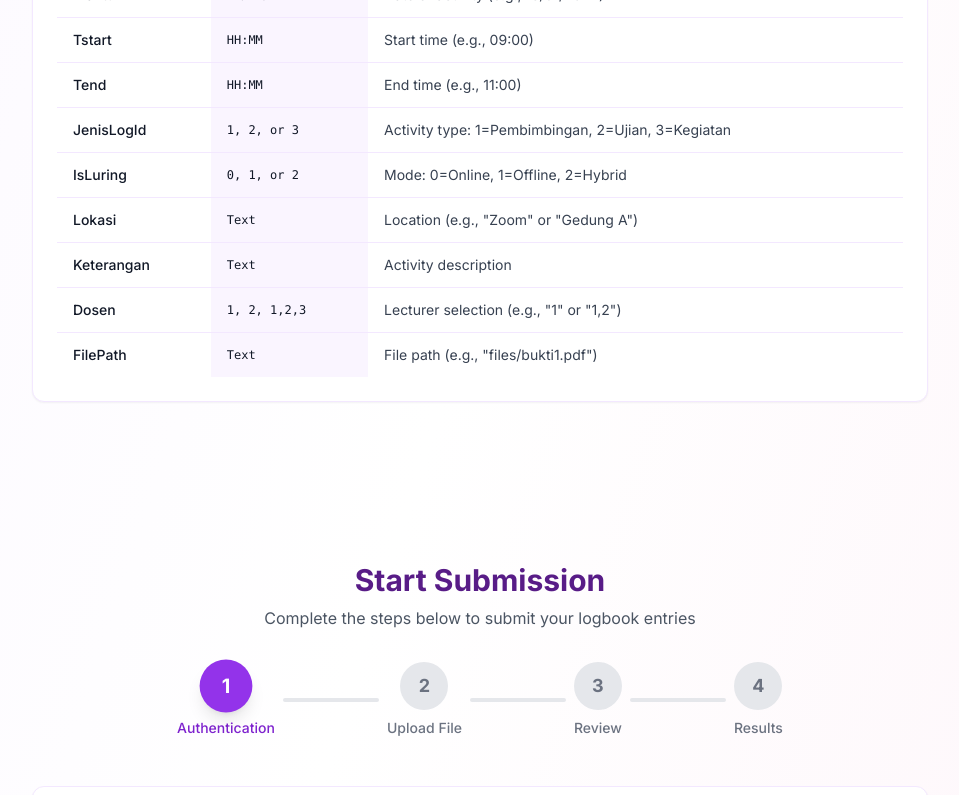
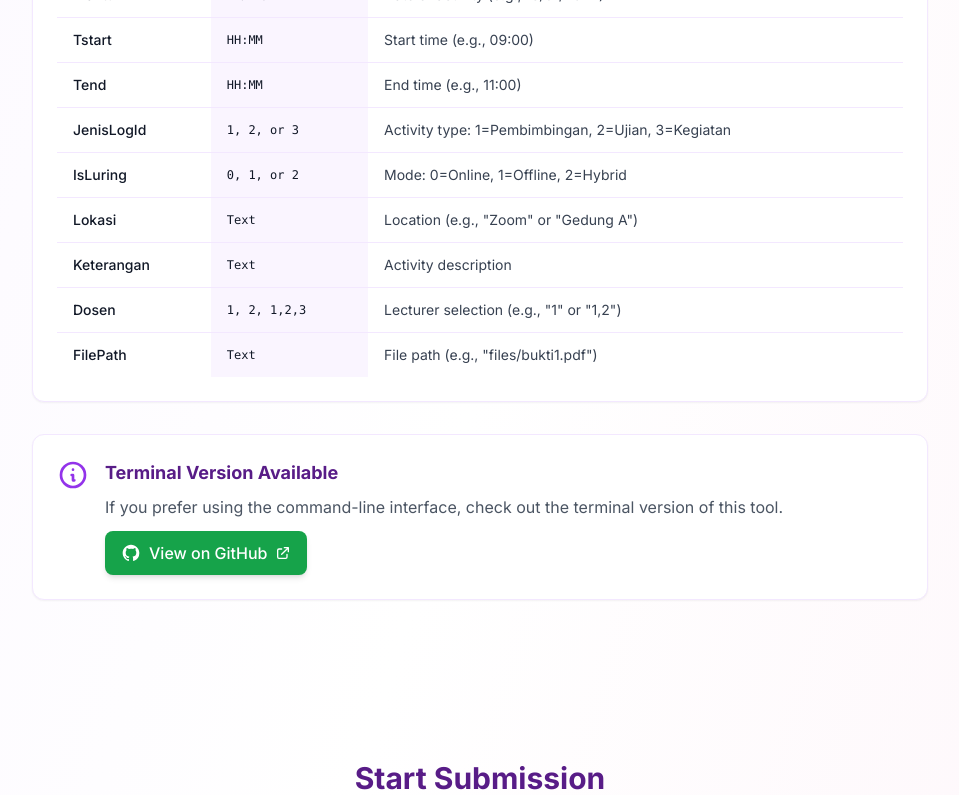
Before and after one commit to ahqsa24/logbook-generator, a Next.js app: page / in a window 1280 px wide. Shown: the part 1754-2549 px from the top of the page, without its empty margins (160-1119 px from the left). Built offline with nearby package versions, Linux system fonts and the light colour scheme; no server answers; the database is empty.

Commit message:
chore: add CLI tools information

```diff
--- a/components/ExplanationSection.tsx
+++ b/components/ExplanationSection.tsx
@@ -95,7 +95,7 @@
                 </div>
 
                 {/* Excel Format Table */}
-                <div className="card dark:bg-gray-800 dark:border-gray-700">
+                <div className="card dark:bg-gray-800 dark:border-gray-700 mb-8">
                     <h3 className="text-xl font-semibold text-purple-800 dark:text-purple-300 mb-4">
                         Excel File Format
                     </h3>
@@ -158,6 +158,39 @@
                         </table>
                     </div>
                 </div>
+
+                {/* Terminal Version Info */}
+                <div className="card dark:bg-gray-800 dark:border-gray-700">
+                    <div className="flex items-start gap-4">
+                        <div className="flex-shrink-0">
+                            <svg className="w-8 h-8 text-purple-600" fill="none" stroke="currentColor" viewBox="0 0 24 24">
+                                <path strokeLinecap="round" strokeLinejoin="round" strokeWidth={2} d="M13 16h-1v-4h-1m1-4h.01M21 12a9 9 0 11-18 0 9 9 0 0118 0z" />
+                            </svg>
+                        </div>
+                        <div className="flex-1">
+                            <h3 className="text-lg font-bold text-purple-900 dark:text-purple-300 mb-2">
+                                Terminal Version Available
+                            </h3>
+                            <p className="text-gray-600 dark:text-gray-400 mb-3">
+                                If you prefer using the command-line interface, check out the terminal version of this tool.
+                            </p>
+                            <a
+                                href="https://github.com/Anro128/IPB-Student-Portal-Logbook-Bot"
+                                target="_blank"
+                                rel="noopener noreferrer"
+                                className="inline-flex items-center gap-2 px-4 py-2.5 bg-green-600 dark:bg-green-700 hover:bg-green-700 dark:hover:bg-green-600 text-white rounded-lg font-medium transition-all duration-200 shadow-md hover:shadow-lg transform hover:-translate-y-0.5"
+                            >
+                                <svg className="w-5 h-5" fill="currentColor" viewBox="0 0 24 24">
+                                    <path fillRule="evenodd" d="M12 2C6.477 2 2 6.484 2 12.017c0 4.425 2.865 8.18 6.839 9.504.5.092.682-.217.682-.483 0-.237-.008-.868-.013-1.703-2.782.605-3.369-1.343-3.369-1.343-.454-1.158-1.11-1.466-1.11-1.466-.908-.62.069-.608.069-.608 1.003.07 1.531 1.032 1.531 1.032.892 1.53 2.341 1.088 2.91.832.092-.647.35-1.088.636-1.338-2.22-.253-4.555-1.113-4.555-4.951 0-1.093.39-1.988 1.029-2.688-.103-.253-.446-1.272.098-2.65 0 0 .84-.27 2.75 1.026A9.564 9.564 0 0112 6.844c.85.004 1.705.115 2.504.337 1.909-1.296 2.747-1.027 2.747-1.027.546 1.379.202 2.398.1 2.651.64.7 1.028 1.595 1.028 2.688 0 3.848-2.339 4.695-4.566 4.943.359.309.678.92.678 1.855 0 1.338-.012 2.419-.012 2.747 0 .268.18.58.688.482A10.019 10.019 0 0022 12.017C22 6.484 17.522 2 12 2z" clipRule="evenodd" />
+                                </svg>
+                                View on GitHub
+                                <svg className="w-4 h-4" fill="none" stroke="currentColor" viewBox="0 0 24 24">
+                                    <path strokeLinecap="round" strokeLinejoin="round" strokeWidth={2} d="M10 6H6a2 2 0 00-2 2v10a2 2 0 002 2h10a2 2 0 002-2v-4M14 4h6m0 0v6m0-6L10 14" />
+                                </svg>
+                            </a>
+                        </div>
+                    </div>
+                </div>
             </div>
         </section>
     );
```
